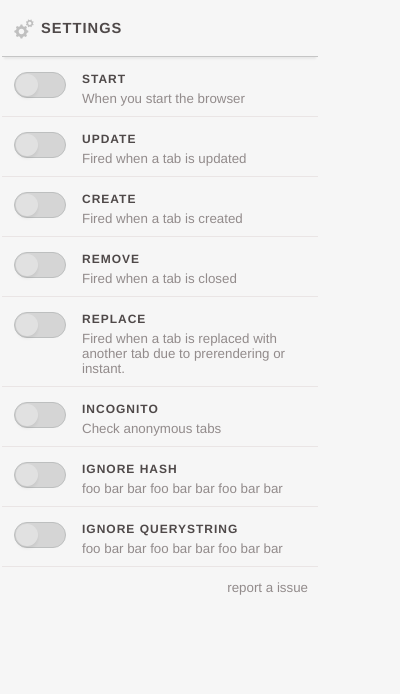
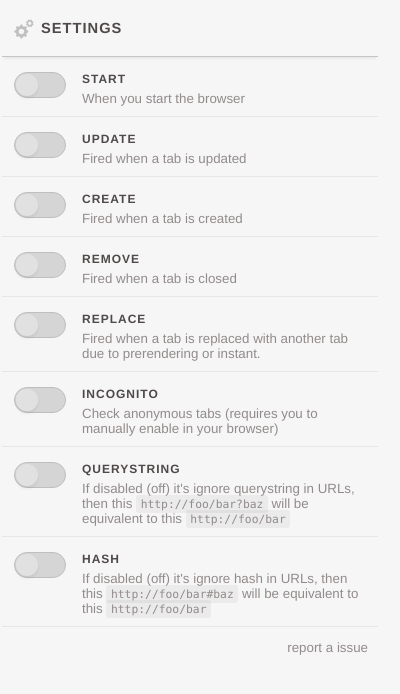
Before and after one commit to brcontainer/prevent-duplicate-tabs, a browser extension: page chrome/views/popup.html in a window 400 px wide. Drawn offline with Linux system fonts and the light colour scheme.

Commit message:
hash, querystring and incognito

```diff
--- a/chrome/css/popup.css
+++ b/chrome/css/popup.css
@@ -7,7 +7,7 @@
  */
 
 html, body {
-    width: 320px;
+    width: 380px;
     padding: 0;
     margin: 0;
 }
@@ -71,6 +71,15 @@ h3 {
     font-size: 8pt;
 }
 
+code {
+    font-family: "SFMono-Regular", Consolas, "Liberation Mono", Menlo, Courier, monospace;
+    padding: 0.2em 0.4em;
+    margin: 0;
+    font-size: 85%;
+    background-color: rgba(27,31,35,0.05);
+    border-radius: 3px;
+}
+
 .row {
     padding: 10px 0;
     border-bottom: 1px #eae5e5 solid;
@@ -89,7 +98,7 @@ h3 {
 }
 
 .row > .col:last-child {
-    margin-left: 80px;
+    margin: 0 10px 0 80px;
 }
 
 .row::after {
--- a/chrome/views/popup.html
+++ b/chrome/views/popup.html
@@ -89,7 +89,20 @@
             </div>
             <div class="col">
                 <h2>incognito</h2>
-                <p>Check anonymous tabs</p>
+                <p>Check anonymous tabs (requires you to manually enable in your browser)</p>
+            </div>
+        </div>
+
+        <div class="row">
+            <div class="col">
+                <div class="toggle">
+                    <input type="checkbox" id="query" disabled>
+                    <label for="query">&nbsp;</label>
+                </div>
+            </div>
+            <div class="col">
+                <h2>querystring</h2>
+                <p>If disabled (off) it's ignore querystring in URLs, then this <code>http://foo/bar?baz</code> will be equivalent to this <code>http://foo/bar</code></p>
             </div>
         </div>
 
@@ -101,21 +114,8 @@
                 </div>
             </div>
             <div class="col">
-                <h2>ignore hash</h2>
-                <p>foo bar bar foo bar bar foo bar bar</p>
-            </div>
-        </div>
-
-        <div class="row">
-            <div class="col">
-                <div class="toggle">
-                    <input type="checkbox" id="query" disabled>
-                    <label for="query">&nbsp;</label>
-                </div>
-            </div>
-            <div class="col">
-                <h2>ignore querystring</h2>
-                <p>foo bar bar foo bar bar foo bar bar</p>
+                <h2>hash</h2>
+                <p>If disabled (off) it's ignore hash in URLs, then this <code>http://foo/bar#baz</code> will be equivalent to this <code>http://foo/bar</code></p>
             </div>
         </div>
 
```
Also changed, not shown: chrome/js/background.js (+40 -17 lines), 1 other file.
